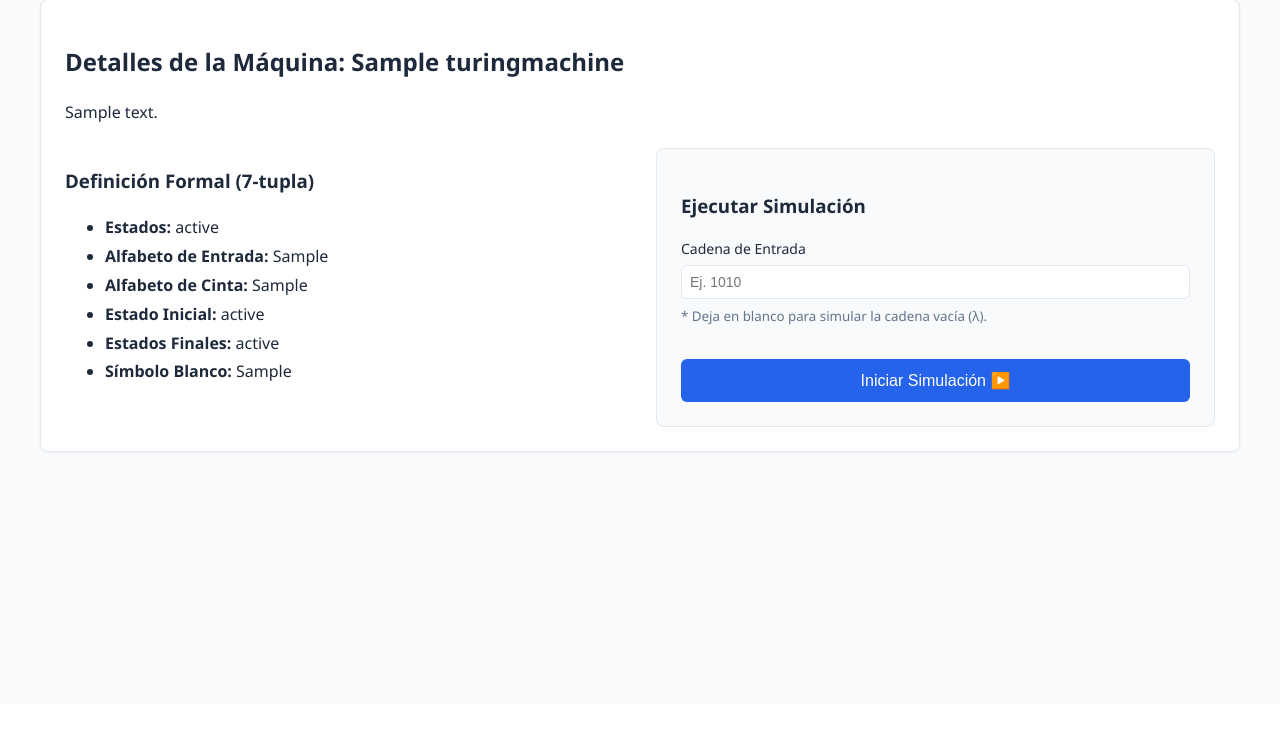
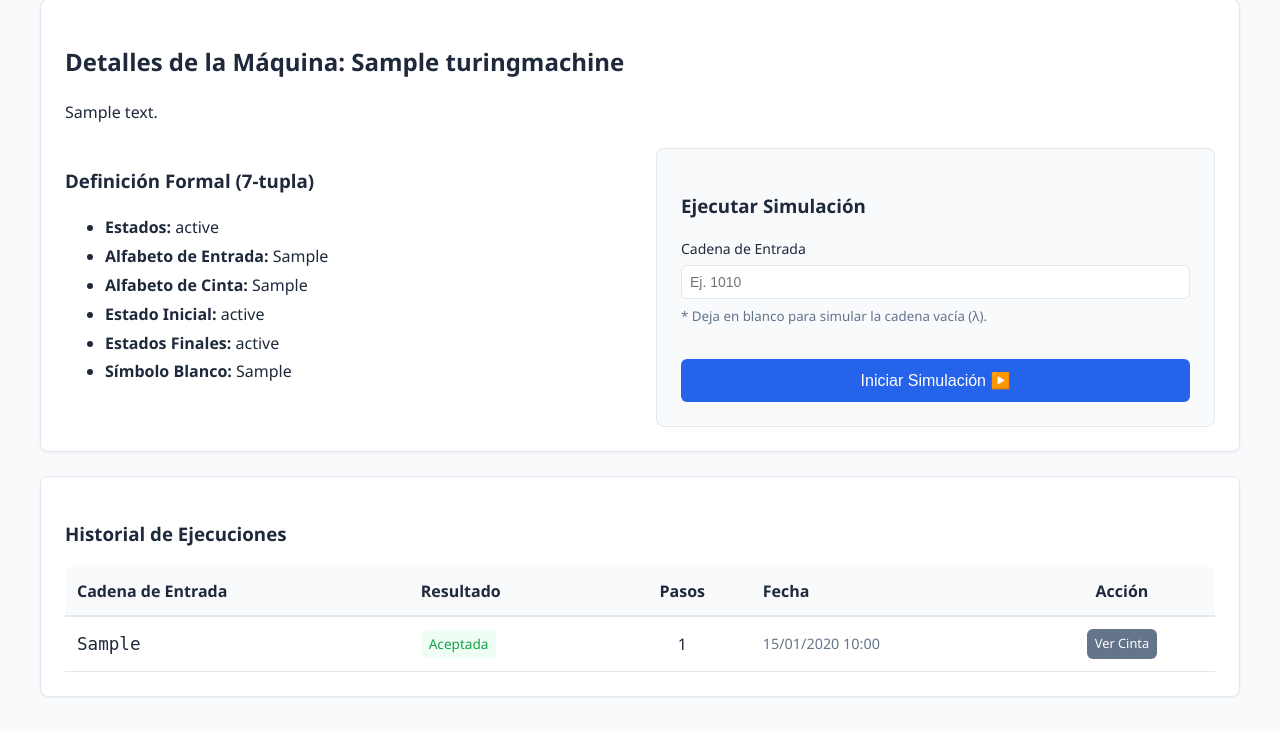
Before and after one commit to jacobocarrizosa-cyber/turing-machine-simulator, a Django app: template turing_machine/templates/turing_machine/machine_detail.html in a window 1280 px wide. Shown: the part 96-825 px from the top of the page. Before the commit the page ends 549 px from the top, so only its background shows below. Run offline with Django 5.2, Linux system fonts and the light colour scheme; tables that the repository leaves empty hold one stand-in row (values such as "Sample post"); the template is opened without the code that fills it: values that come from a table or form of the project are taken from there, most other values are stand-ins (such as "Sample title", 1, 10 or a date in 2020).

Commit message:
Fase 3: Implementación de tabla de historial de ejecuciones en la interfaz

```diff
--- a/turing_machine/templates/turing_machine/machine_detail.html
+++ b/turing_machine/templates/turing_machine/machine_detail.html
@@ -36,4 +36,46 @@
         </div>
     </div>
 </div>
+
+<div class="card" style="margin-top: 1.5rem;">
+    <h3>Historial de Ejecuciones</h3>
+    {% if machine.executions.all %}
+        <table style="width: 100%; border-collapse: collapse; margin-top: 1rem;">
+            <thead>
+                <tr style="background-color: var(--bg); border-bottom: 2px solid var(--border);">
+                    <th style="padding: 0.75rem; text-align: left;">Cadena de Entrada</th>
+                    <th style="padding: 0.75rem; text-align: left;">Resultado</th>
+                    <th style="padding: 0.75rem; text-align: center;">Pasos</th>
+                    <th style="padding: 0.75rem; text-align: left;">Fecha</th>
+                    <th style="padding: 0.75rem; text-align: center;">Acción</th>
+                </tr>
+            </thead>
+            <tbody>
+                {% for execution in machine.executions.all|dictsortreversed:"executed_at" %}
+                    <tr style="border-bottom: 1px solid var(--border);">
+                        <td style="padding: 0.75rem; font-family: monospace; font-size: 1.1rem;">
+                            {{ execution.input_string|default:"λ (Vacía)" }}
+                        </td>
+                        <td style="padding: 0.75rem;">
+                            <span class="{% if execution.status == 'Aceptada' %}alert-success{% elif execution.status == 'Rechazada' %}alert-error{% else %}btn-secondary{% endif %}" style="padding: 0.25rem 0.5rem; border-radius: 0.25rem; font-size: 0.85rem; border: none; display: inline-block;">
+                                {{ execution.status }}
+                            </span>
+                        </td>
+                        <td style="padding: 0.75rem; text-align: center;">{{ execution.steps_count }}</td>
+                        <td style="padding: 0.75rem; font-size: 0.9rem; color: var(--text-light);">
+                            {{ execution.executed_at|date:"d/m/Y H:i" }}
+                        </td>
+                        <td style="padding: 0.75rem; text-align: center;">
+                            <a href="{% url 'simulation_step' execution.id %}?step=0" class="btn" style="padding: 0.35rem 0.5rem; font-size: 0.8rem; background-color: var(--text-light);">
+                                Ver Cinta
+                            </a>
+                        </td>
+                    </tr>
+                {% endfor %}
+            </tbody>
+        </table>
+    {% else %}
+        <p style="color: var(--text-light); margin-top: 1rem;">Aún no se ha evaluado ninguna cadena en esta máquina.</p>
+    {% endif %}
+</div>
 {% endblock %}
```
